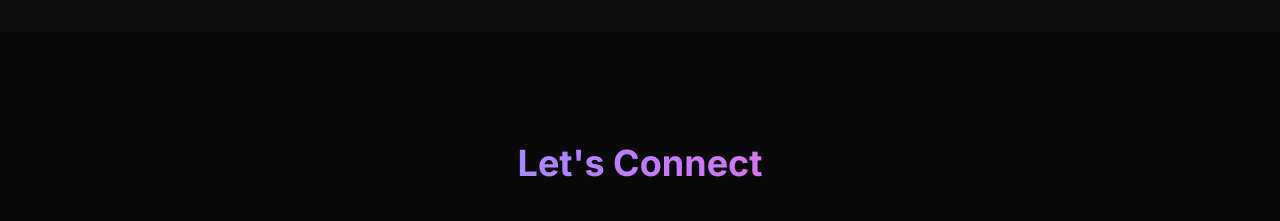
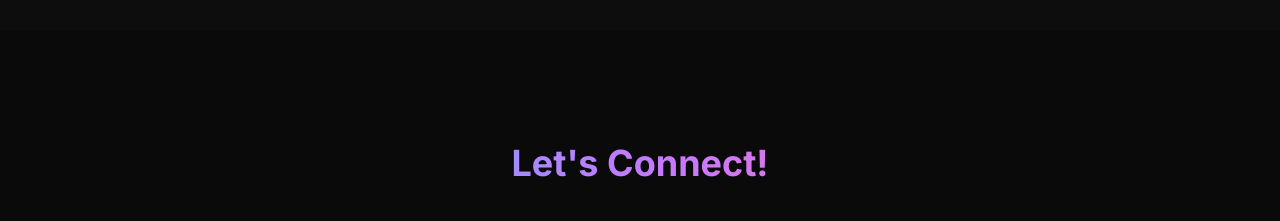
Before and after one commit to A-n-u-O/Anu-s-Portfolio, a Next.js app: page / in a window 1280 px wide. Shown: the part 5164-5385 px from the top of the page. Built offline with nearby package versions, Linux system fonts and the light colour scheme.

Commit message:
contact page edited

```diff
--- a/src/components/Contact.tsx
+++ b/src/components/Contact.tsx
@@ -46,7 +46,7 @@ export default function Contact() {
           transition={{ duration: 0.8, delay: 0.2 }}
           viewport={{ once: true }}
         >
-          Let&apos;s Connect
+          Let&apos;s Connect!
         </motion.h2>
 
         <motion.form
```
